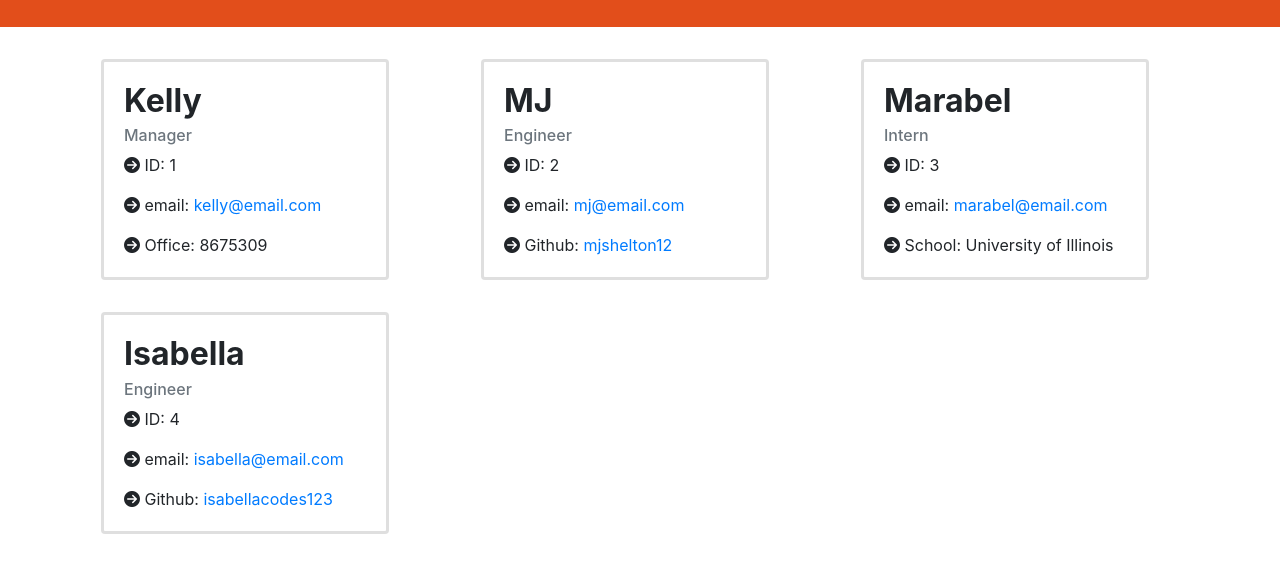
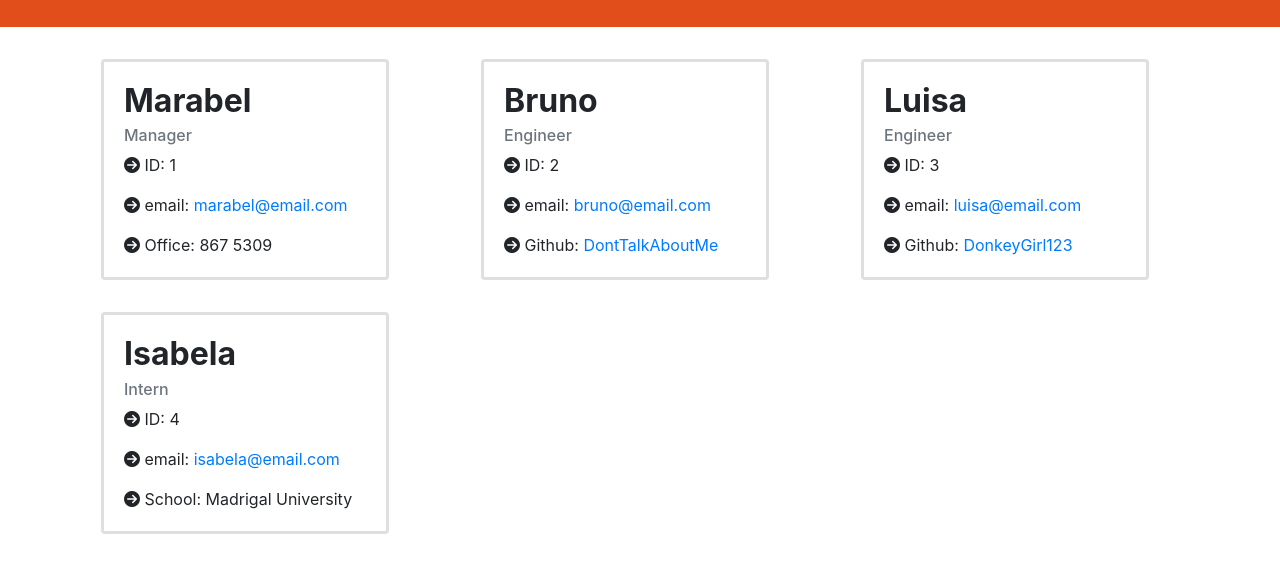
Before and after one commit to mjshelton12/Team-Profile-Generator, a website: page index.html in a window 1280 px wide. Shown: the part 178-750 px from the top of the page. Drawn offline with nearby package versions, Linux system fonts and the light colour scheme.

```diff
--- a/index.html
+++ b/index.html
@@ -30,44 +30,44 @@
             <div class = "col-4">
         <div class="card" style="width: 18rem;">
             <div class="card-body">
-                <h5 class="card-title">Kelly</h5>
+                <h5 class="card-title">Marabel</h5>
                 <h6 class="card-subtitle mb-2 text-muted">Manager</h6>
                 <p class="card-text"><i class="fa-solid fa-circle-arrow-right"></i> ID: 1</p>
-                <p class="card-text"><i class="fa-solid fa-circle-arrow-right"></i> email: <a href="mailto:kelly@email.com">kelly@email.com</a></p>
-                <p class="card-text"><i class="fa-solid fa-circle-arrow-right"></i> Office: 8675309  </p>
+                <p class="card-text"><i class="fa-solid fa-circle-arrow-right"></i> email: <a href="mailto:marabel@email.com">marabel@email.com</a></p>
+                <p class="card-text"><i class="fa-solid fa-circle-arrow-right"></i> Office: 867 5309  </p>
             </div>
         </div>
       </div>
 <div class = "col-4">
         <div class="card" style="width: 18rem;">
             <div class="card-body">
-                <h5 class="card-title">MJ</h5>
+                <h5 class="card-title">Bruno</h5>
                 <h6 class="card-subtitle mb-2 text-muted">Engineer</h6>
                 <p class="card-text"><i class="fa-solid fa-circle-arrow-right"></i> ID: 2</p>
-                <p class="card-text"><i class="fa-solid fa-circle-arrow-right"></i> email: <a href="mailto:mj@email.com">mj@email.com</a></p>
-                <p class="card-text"><i class="fa-solid fa-circle-arrow-right"></i>  Github: <a href = "http://www.github.com/mjshelton12" target="_blank">mjshelton12</a> </p>
+                <p class="card-text"><i class="fa-solid fa-circle-arrow-right"></i> email: <a href="mailto:bruno@email.com">bruno@email.com</a></p>
+                <p class="card-text"><i class="fa-solid fa-circle-arrow-right"></i>  Github: <a href = "http://www.github.com/DontTalkAboutMe" target="_blank">DontTalkAboutMe</a> </p>
             </div>
         </div>
       </div>
 <div class = "col-4">
         <div class="card" style="width: 18rem;">
             <div class="card-body">
-                <h5 class="card-title">Marabel</h5>
-                <h6 class="card-subtitle mb-2 text-muted">Intern</h6>
+                <h5 class="card-title">Luisa</h5>
+                <h6 class="card-subtitle mb-2 text-muted">Engineer</h6>
                 <p class="card-text"><i class="fa-solid fa-circle-arrow-right"></i> ID: 3</p>
-                <p class="card-text"><i class="fa-solid fa-circle-arrow-right"></i> email: <a href="mailto:marabel@email.com">marabel@email.com</a></p>
-                <p class="card-text"><i class="fa-solid fa-circle-arrow-right"></i>   School: University of Illinois</p>
+                <p class="card-text"><i class="fa-solid fa-circle-arrow-right"></i> email: <a href="mailto:luisa@email.com">luisa@email.com</a></p>
+                <p class="card-text"><i class="fa-solid fa-circle-arrow-right"></i>  Github: <a href = "http://www.github.com/DonkeyGirl123" target="_blank">DonkeyGirl123</a> </p>
             </div>
         </div>
       </div>
 <div class = "col-4">
         <div class="card" style="width: 18rem;">
             <div class="card-body">
-                <h5 class="card-title">Isabella</h5>
-                <h6 class="card-subtitle mb-2 text-muted">Engineer</h6>
+                <h5 class="card-title">Isabela</h5>
+                <h6 class="card-subtitle mb-2 text-muted">Intern</h6>
                 <p class="card-text"><i class="fa-solid fa-circle-arrow-right"></i> ID: 4</p>
-                <p class="card-text"><i class="fa-solid fa-circle-arrow-right"></i> email: <a href="mailto:isabella@email.com">isabella@email.com</a></p>
-                <p class="card-text"><i class="fa-solid fa-circle-arrow-right"></i>  Github: <a href = "http://www.github.com/isabellacodes123" target="_blank">isabellacodes123</a> </p>
+                <p class="card-text"><i class="fa-solid fa-circle-arrow-right"></i> email: <a href="mailto:isabela@email.com">isabela@email.com</a></p>
+                <p class="card-text"><i class="fa-solid fa-circle-arrow-right"></i>   School: Madrigal University</p>
             </div>
         </div>
       </div>
```
Also changed, not shown: README.md.
